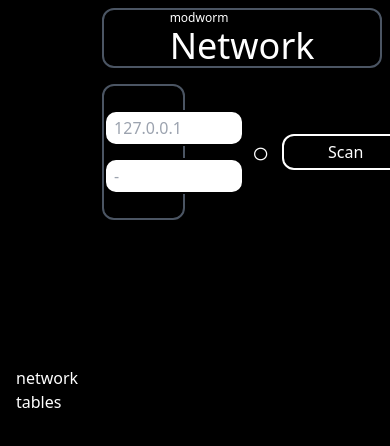
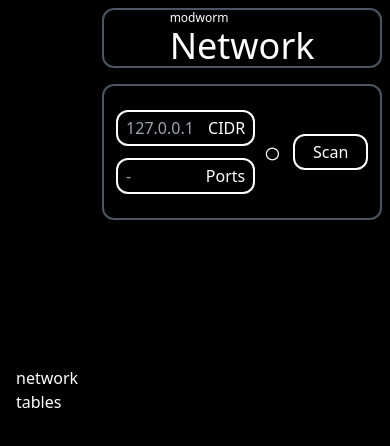
Before and after one commit to manavsu/modworm-soil, a SvelteKit app: page /network in a window 390 px wide. Shown: the top 446 px of the page. Built offline with nearby package versions, Linux system fonts and the light colour scheme.

Commit message:
dynamic sizing

```diff
--- a/src/routes/+layout.svelte
+++ b/src/routes/+layout.svelte
@@ -12,7 +12,7 @@
   }
 
   :global(.input) {
-    @apply hover:scale-110 bg-white focus:scale-110 focus:outline-none active:text-white transition duration-300 rounded-xl dark:bg-black;
+    @apply hover:scale-110 bg-white focus:scale-110 focus:outline-none active:text-white transition duration-300 rounded-xl bg-black;
   }
 
   :global(.clickable) {
--- a/src/routes/network/+page.svelte
+++ b/src/routes/network/+page.svelte
@@ -64,6 +64,7 @@
 
     function OnConnect(socket: Socket) {
         ConnectedSocket.set(socket);
+        console.log($ConnectedSocket)
     }
 
     function OnScan(index: number) {
@@ -75,25 +76,29 @@
     <div class="flex flex-col place-items-center border-2 border-gray-600 rounded-xl m-2">
         <Title>Network</Title>
     </div>
-    <div class="transition-all duration-500 ease-in-out grid grid-cols-3 grid-flow-dense gap-0">
+    <div class="transition-all duration-500 ease-in-out grid grid-cols-1 md:grid-cols-2 lg:grid-cols-3 grid-flow-dense gap-0">
 
         <div class="row-span-2 p-2">
-            <div class="flex flex-col border-2 border-gray-600 rounded-xl justify-center w-full py-6">
+            <div class="flex flex-col border-2 border-gray-600 rounded-xl justify-center w-full py-6 min-w-fit">
                 <form in:fade={{delay: 200, duration:200}} out:fade={{duration:200}} class="flex flex-row w-fit mx-auto items-center {scanning ? 'text-gray-500' : ''}">
+
                     <div class="flex flex-col">
-                        <div class="flex flex-row border-2 rounded-md input px-2 py-1 mb-3 mr-2 {scanning ? 'border-gray-500' : 'border-black dark:border-white'}">
-                            <input type="text" class="bg-transparent focus:outline-none w-20 md:w-40 pr-1" bind:value={cidr} placeholder="127.0.0.1" disabled={scanning}>
+                        <div class="flex flex-row border-2 rounded-md input px-2 py-1 mb-3 mr-2 ml-3 {scanning ? 'border-gray-500' : 'border-white'}">
+                            <input type="text" class="bg-transparent focus:outline-none pr-1 w-full" bind:value={cidr} placeholder="127.0.0.1" disabled={scanning}>
                             <p>CIDR</p>
                         </div>
-                        <div class="flex flex-row border-2 rounded-md input px-2 py-1 mr-2 {scanning ? 'border-gray-500' : 'border-black dark:border-white'}">
-                            <input type="text" class="bg-transparent focus:outline-none w-20 md:w-40 pr-1" bind:value={ports} placeholder="-" disabled={scanning}>
+                        <div class="flex flex-row border-2 rounded-md input px-2 py-1 mr-2 ml-3 {scanning ? 'border-gray-500' : 'border-white'}">
+                            <input type="text" class="bg-transparent focus:outline-none pr-1 w-full" bind:value={ports} placeholder="-" disabled={scanning}>
                             <p>Ports</p>
                         </div>
                     </div>
+
                     <p class="text-3xl transform duration-300">&#9675;</p>
-                    <button on:click={() => HandleSubmit(cidr, ports)} class="border-2 px-2 py-1 ml-3 clickable w-32 {scanning ? 'border-gray-500' : 'border-white'}" disabled={scanning}>Scan</button>
+
+                    <button on:click={() => HandleSubmit(cidr, ports)} class="border-2 px-2 py-1 m-3 clickable w-32 {scanning ? 'border-gray-500' : 'border-white'}" disabled={scanning}>Scan</button>
+
                     {#if error}
-                        <h2 transition:fade class="text-center text-fuchsia-500 dark:text-fuchsia-800">{error}</h2>
+                        <h2 transition:fade class="text-center text-fuchsia-800">{error}</h2>
                     {/if}
                 </form>
             </div>
@@ -102,7 +107,7 @@
         {#if Networks.length > 0}
             {#each Networks as network, index}
                 <div style="grid-row-end: span {GetHeight(network)}" class="flex flex-col justify-center p-2">
-                    <NetworkView network={network} remove={() => RemoveNetwork(index)} connect={() => OnConnect(index)} scan={() => OnScan(index)} scanning={scanning}/>
+                    <NetworkView network={network} remove={() => RemoveNetwork(index)} connect={(socket) => OnConnect(socket)} scan={() => OnScan(index)} scanning={scanning}/>
                 </div>
             {/each}
         {/if}
```
